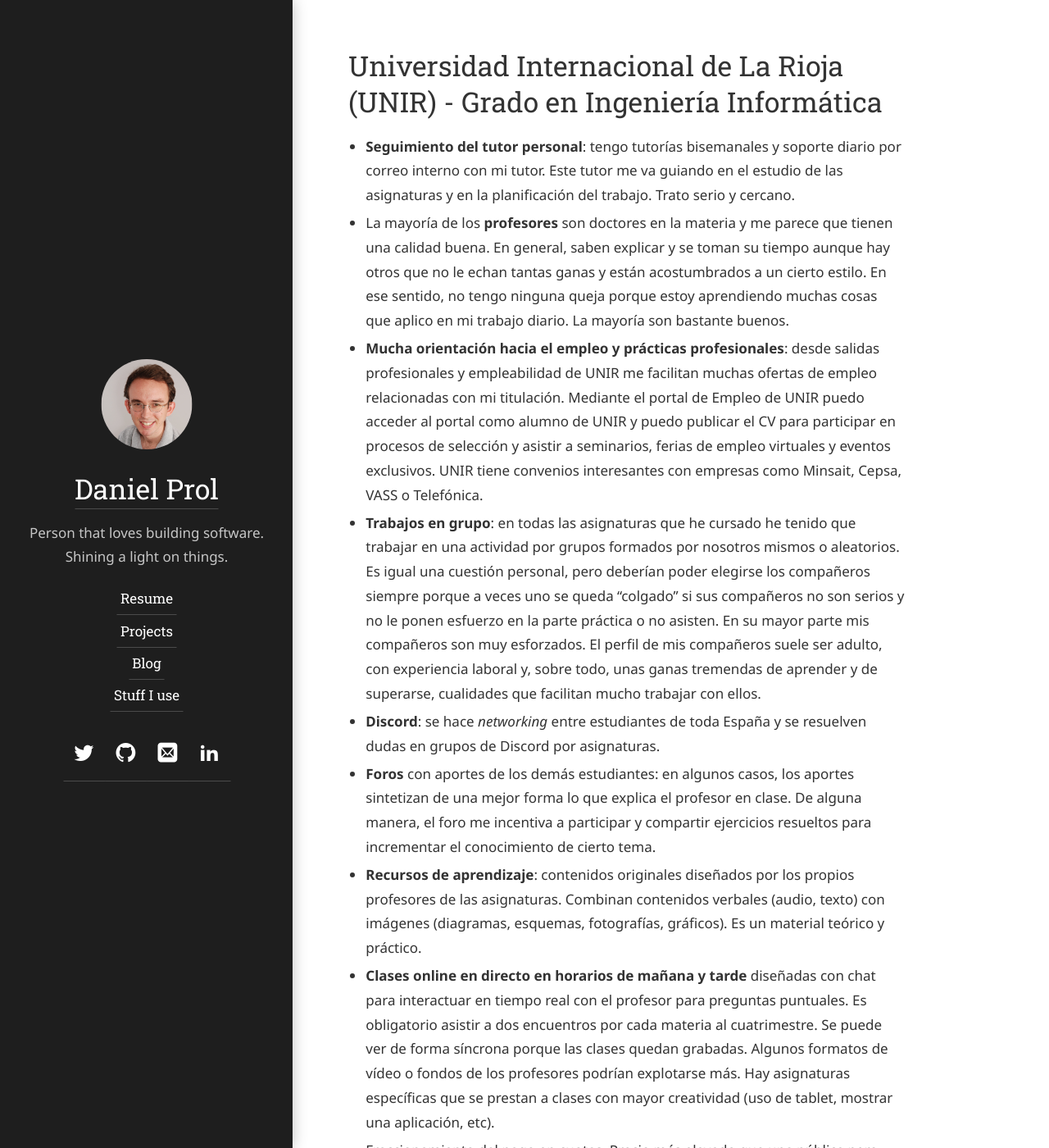
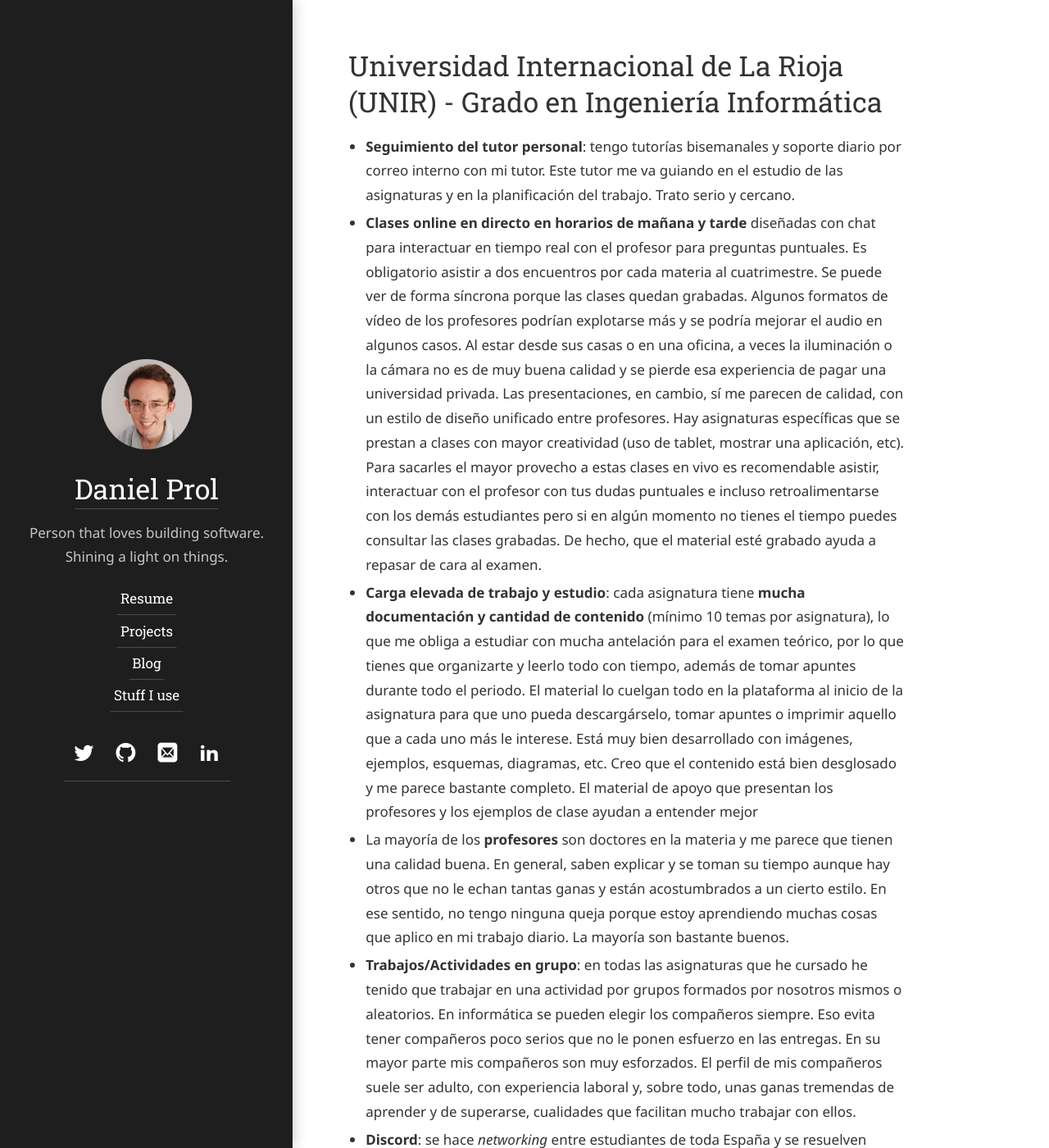
Before and after one commit to dprol/dprol.github.io, a Jekyll site: the page built from hydejack/_posts/2021-07-04-uoc-unir.md, in a window 1280 px wide and 1400 px high, scrolled down 1218 px. Shown: the whole window at 82% size. Built offline with Jekyll 4.4.1, drawn with Linux system fonts in a browser that asks for light colours; some web fonts are replaced; some of the changed text lies outside the part shown.

Commit message:
Update 2021-07-04-uoc-unir.md

```diff
--- a/hydejack/_posts/2021-07-04-uoc-unir.md
+++ b/hydejack/_posts/2021-07-04-uoc-unir.md
@@ -14,32 +14,32 @@
 # Universidad Internacional de La Rioja (UNIR) - Grado en Ingeniería Informática
 
 - **Seguimiento del tutor personal**: tengo tutorías bisemanales y soporte diario por correo interno con mi tutor. Este tutor me va guiando en el estudio de las asignaturas y en la planificación del trabajo. Trato serio y cercano.
+- **Clases online en directo en horarios de mañana y tarde** diseñadas con chat para interactuar en tiempo real con el profesor para preguntas puntuales. Es obligatorio asistir a dos encuentros por cada materia al cuatrimestre. Se puede ver de forma síncrona porque las clases quedan grabadas. Algunos formatos de vídeo de los profesores podrían explotarse más y se podría mejorar el audio en algunos casos. Al estar desde sus casas o en una oficina, a veces la iluminación o la cámara no es de muy buena calidad y se pierde esa experiencia de pagar una universidad privada. Las presentaciones, en cambio, sí me parecen de calidad, con un estilo de diseño unificado entre profesores. Hay asignaturas específicas que se prestan a clases con mayor creatividad (uso de tablet, mostrar una aplicación, etc). Para sacarles el mayor provecho a estas clases en vivo es recomendable asistir, interactuar con el profesor con tus dudas puntuales e incluso retroalimentarse con los demás estudiantes pero si en algún momento no tienes el tiempo puedes consultar las clases grabadas. De hecho, que el material esté grabado ayuda a repasar de cara al examen.
+- **Carga elevada de trabajo y estudio**: cada asignatura tiene **mucha documentación y cantidad de contenido** (mínimo 10 temas por asignatura), lo que me obliga a estudiar con mucha antelación para el examen teórico, por lo que tienes que organizarte y leerlo todo con tiempo, además de tomar apuntes durante todo el periodo. El material lo cuelgan todo en la plataforma al inicio de la asignatura para que uno pueda descargárselo, tomar apuntes o imprimir aquello que a cada uno más le interese. Está muy bien desarrollado con imágenes, ejemplos, esquemas, diagramas, etc. Creo que el contenido está bien desglosado y me parece bastante completo. El material de apoyo que presentan los profesores y los ejemplos de clase ayudan a entender mejor
 - La mayoría de los **profesores** son doctores en la materia y me parece que tienen una calidad buena. En general, saben explicar y se toman su tiempo aunque hay otros que no le echan tantas ganas y están acostumbrados a un cierto estilo. En ese sentido, no tengo ninguna queja porque estoy aprendiendo muchas cosas que aplico en mi trabajo diario. La mayoría son bastante buenos.
-- **Mucha orientación hacia el empleo y prácticas profesionales**: desde salidas profesionales y empleabilidad de UNIR me facilitan muchas ofertas de empleo relacionadas con mi titulación. Mediante el portal de Empleo de UNIR puedo acceder al portal como alumno de UNIR y puedo publicar el CV para participar en procesos de selección y asistir a seminarios, ferias de empleo virtuales y eventos exclusivos. UNIR tiene convenios interesantes con empresas como Minsait, Cepsa, VASS o Telefónica.
-- **Trabajos en grupo**: en todas las asignaturas que he cursado he tenido que trabajar en una actividad por grupos formados por nosotros mismos o aleatorios. Es igual una cuestión personal, pero deberían poder elegirse los compañeros siempre porque a veces uno se queda "colgado" si sus compañeros no son serios y no le ponen esfuerzo en la parte práctica o no asisten. En su mayor parte mis compañeros son muy esforzados. El perfil de mis compañeros suele ser adulto, con experiencia laboral y, sobre todo, unas ganas tremendas de aprender y de superarse, cualidades que facilitan mucho trabajar con ellos.
+- **Trabajos/Actividades en grupo**: en todas las asignaturas que he cursado he tenido que trabajar en una actividad por grupos formados por nosotros mismos o aleatorios. En informática se pueden elegir los compañeros siempre. Eso evita tener compañeros poco serios que no le ponen esfuerzo en las entregas. En su mayor parte mis compañeros son muy esforzados. El perfil de mis compañeros suele ser adulto, con experiencia laboral y, sobre todo, unas ganas tremendas de aprender y de superarse, cualidades que facilitan mucho trabajar con ellos.
 - **Discord**: se hace _networking_ entre estudiantes de toda España y se resuelven dudas en grupos de Discord por asignaturas.
 - **Foros** con aportes de los demás estudiantes: en algunos casos, los aportes sintetizan de una mejor forma lo que explica el profesor en clase. De alguna manera, el foro me incentiva a participar y compartir ejercicios resueltos para incrementar el conocimiento de cierto tema.
-- **Recursos de aprendizaje**: contenidos originales diseñados por los propios profesores de las asignaturas. Combinan contenidos verbales (audio, texto) con imágenes (diagramas, esquemas, fotografías, gráficos). Es un material teórico y práctico.
-- **Clases online en directo en horarios de mañana y tarde** diseñadas con chat para interactuar en tiempo real con el profesor para preguntas puntuales. Es obligatorio asistir a dos encuentros por cada materia al cuatrimestre. Se puede ver de forma síncrona porque las clases quedan grabadas. Algunos formatos de vídeo o fondos de los profesores podrían explotarse más. Hay asignaturas específicas que se prestan a clases con mayor creatividad (uso de tablet, mostrar una aplicación, etc).
-- Fraccionamiento del pago en cuotas. Precio más elevado que una pública pero existen becas y descuentos.
-- El **sistema de calificación** corresponde en un 40% a las actividades prácticas y un 60% al examen teórico. Se valora el aprendizaje progresivo, constante y con esfuerzo.
-- **Carga elevada de trabajo y estudio**: cada asignatura tiene **mucha documentación y cantidad de contenido** (mínimo 10 temas por asignatura), lo que me obliga a estudiar con mucha antelación para el examen teórico, por lo que tienes que organizarte y leerlo todo con tiempo, además de tomar apuntes durante todo el periodo. El material lo cuelgan todo en la plataforma al inicio de la asignatura para que uno pueda descargárselo, tomar apuntes o imprimir aquello que a cada uno más le interese. Está muy bien desarrollado con imágenes, ejemplos, esquemas, diagramas, etc.
-- Puedes realizar tests para comprobar tus conocimientos sobre los temas.
-- Hay lecciones magistrales explicando partes del temario.
+- **Recursos de aprendizaje**: contenidos originales diseñados por los propios profesores de las asignaturas. Combinan contenidos verbales (vídeos, texto) con imágenes (diagramas, esquemas, fotografías, gráficos). Es un material teórico y práctico.
+- Fraccionamiento del pago en cuotas. Precio más elevado que una pública pero existen becas y descuentos. No creo que sea un precio exageradamente caro por el acceso a buenos profesoras, la experiencia que se crea y el material que se comparte.
+- El **sistema de calificación** corresponde en un 40% a las actividades prácticas y un 60% al examen teórico. Se valora el aprendizaje progresivo, constante y con esfuerzo. Es importante tener un mínimo de compromiso para progresar
+- Puedes realizar tests y preguntas cortas para comprobar tus conocimientos sobre los temas.
+- Hay lecciones magistrales (vídeos) explicando partes del temario.
 - La UNIR tiene 17 sedes nacionales repartidas por toda España y 10 internacionales para los exámenes presenciales, aunque también da la opción de realizarlos completamente online, a elección del estudiante.
 - Me siento representado por su **sentido de misión**: formar con las competencias que ahora mismo está reclamando la sociedad.
 - El **diseño del portal** me confundió al principio porque no entendía bien la estructura pero con el tiempo se me ha hecho más fácil porque ya entiendo cómo está presentada la información aunque creo que algunos apartados sobran como el blog o Herramientas UNIR.
+- **Orientación hacia el empleo y prácticas profesionales**: desde salidas profesionales y empleabilidad de UNIR me facilitan muchas ofertas de empleo relacionadas con mi titulación. Mediante el portal de Empleo de UNIR puedo acceder al portal como alumno de UNIR y puedo publicar el CV para participar en procesos de selección y asistir a seminarios, ferias de empleo virtuales y eventos exclusivos. UNIR tiene convenios interesantes con empresas como Minsait, Cepsa, VASS o Telefónica.
 
 # Universitat Oberta de Catalunya (UOC) - Máster de Inteligencia de Negocio y Big Data Analytics
 
 - **Modelo pedagógico**: su sistema de evaluación continuada (PECs y PRACs) me permitió llevar un seguimiento muy bueno de mi progreso en las asignaturas. Tanto las PECS como las PRÁCTICAS hay que ir entregándolas durante el curso para aprobar la evaluación continua. Si te organizas bien, llegas sin problemas a las entregas, aunque trabajes 8 horas al día. Te va a tocar sacrificar fines de semana.
-- Los **materiales y la documentación** está bastante actualizada.
+- Los **materiales** están bastante actualizados.
 - El profesorado externo (consultores) es de nivel. Dos casos: mi profesor de fundamentos de Big Data fue Eduard Gil, Technical Program Manager en YouTube Irlanda, egresado en informática por la UPC, y mi profesora de Operations Analytics fue Alba Argüelles, Data Scientist en Merkle España, egresada en Matemáticas por la Universidad de Oviedo.
 - El sistema de debates y foros es de bastante calidad, aunque no puedo activar notificaciones que me avisen cuando hay nuevos comentarios y me obliga a entrar para revisar actualizaciones.
 - **No hay clases en vivo**, todo está grabado y algunos vídeos son de hace más de 5 años.
 - En ocasiones, nos piden cosas en las PECs que no nos enseñan y acabamos buscando en foros de internet.
 - La UOC también es proactiva en notificar ofertas desde el portal de empleo pero no está tan desarrollado como en la UNIR.
-- Fraccionamiento del pago en cuotas.
+- Permite fraccionamiento del pago en cuotas.
 
 # Conclusiones
 
```
